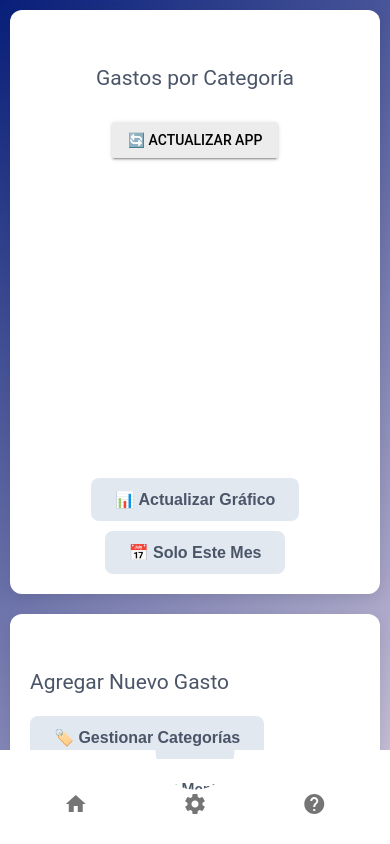
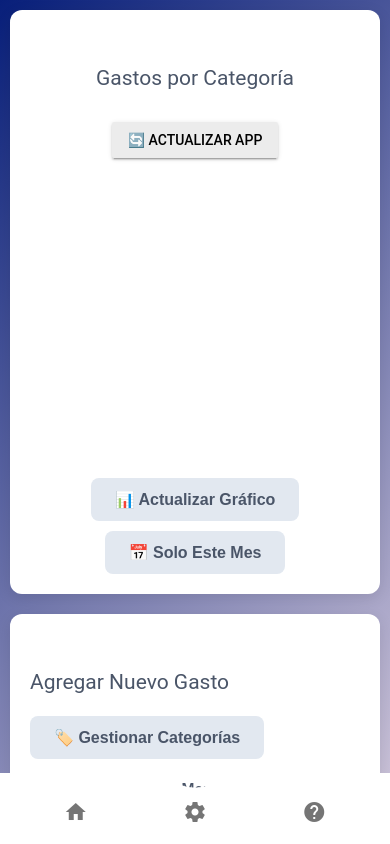
Before and after one commit to ivanalexis79/ExpenseControl, a plain HTML site: page index.html in a window 390 px wide. Drawn offline with nearby package versions, Linux system fonts and the light colour scheme.

Commit message:
Update styles.css

```diff
--- a/css/styles.css
+++ b/css/styles.css
@@ -6,9 +6,10 @@ canvas {
     max-width: 400px;
     margin: auto;
 }
+
 /* Mantener funcionalidades actuales */
 .mdl-layout__content {
-    padding-bottom: 80px !important;
+    padding-bottom: 40px !important; /* Reducir a la mitad también */
 }
 
 .fixed-footer {
@@ -18,17 +19,16 @@ canvas {
     right: 0 !important;
     z-index: 1000 !important;
     box-shadow: 0 -2px 10px rgba(0, 0, 0, 0.1);
-    /* Crear el recorte semicircular con máscara radial */
-    -webkit-mask: radial-gradient(circle 40px at 50% 0%, transparent 39px, black 40px);
-    mask: radial-gradient(circle 40px at 50% 0%, transparent 39px, black 40px);
+    /* Crear el recorte del tercio inferior del círculo con máscara radial */
+    -webkit-mask: radial-gradient(circle 40px at 50% -25px, transparent 39px, black 40px);
+    mask: radial-gradient(circle 40px at 50% -25px, transparent 39px, black 40px);
 }
 
 .mdl-mini-footer {
-    padding: 16px 20px 20px !important;
+    padding: 8px 20px 10px !important; /* Reducir padding a la mitad */
     background-color: #ffffff;
-    /* Agregar padding superior para compensar el recorte */
-    padding-top: 35px !important;
-    position: relative;
+    /* Reducir padding superior */
+    padding-top: 18px !important; /* La mitad del anterior */
 }
 
 .mdl-mini-footer__left-section {
@@ -56,7 +56,7 @@ canvas {
 /* Corregir el botón FAB - mantener funcionalidad pero reposicionar */
 .mdl-button--fab {
     position: fixed !important;
-    bottom: 75px !important; /* Ajustar para que se aloje en el recorte */
+    bottom: 45px !important; /* Ajustar para footer más bajo */
     left: 50% !important;
     transform: translateX(-50%) !important;
     right: auto !important;
@@ -110,8 +110,8 @@ canvas {
 /* Responsive */
 @media (max-width: 480px) {
     .mdl-mini-footer {
-        padding: 12px 16px 16px !important;
-        padding-top: 30px !important;
+        padding: 6px 16px 8px !important; /* Reducir responsive también */
+        padding-top: 15px !important;
     }
 
     .mdl-button--fab {
@@ -119,16 +119,10 @@ canvas {
         height: 52px !important;
         min-width: 52px !important;
         min-height: 52px !important;
-        bottom: 70px !important;
+        bottom: 40px !important;
     }
 
     .mdl-button--fab .material-icons {
         font-size: 22px !important;
     }
-
-    .fixed-footer::before {
-        width: 70px;
-        height: 50px;
-        top: -25px;
-    }
 }
```
